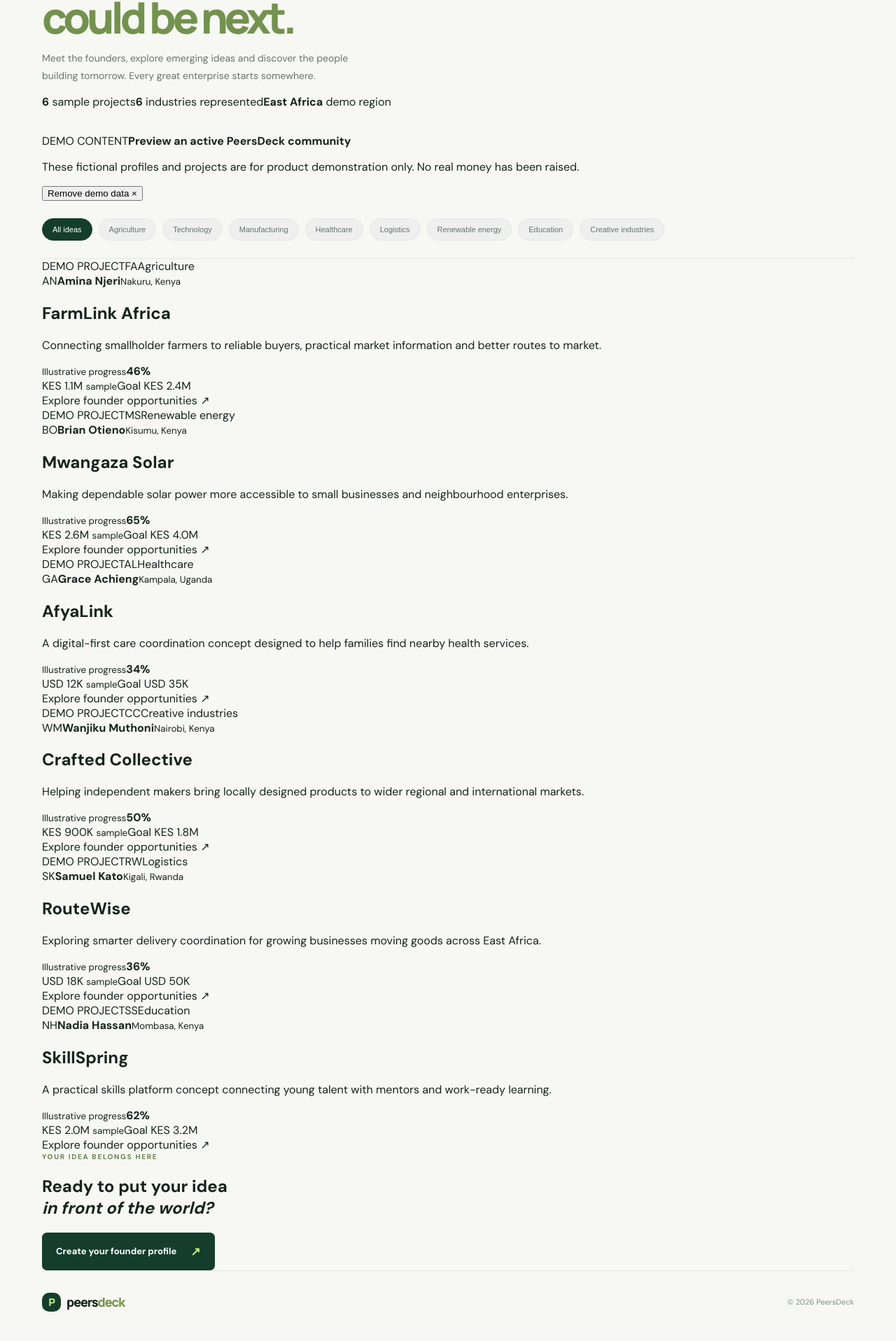
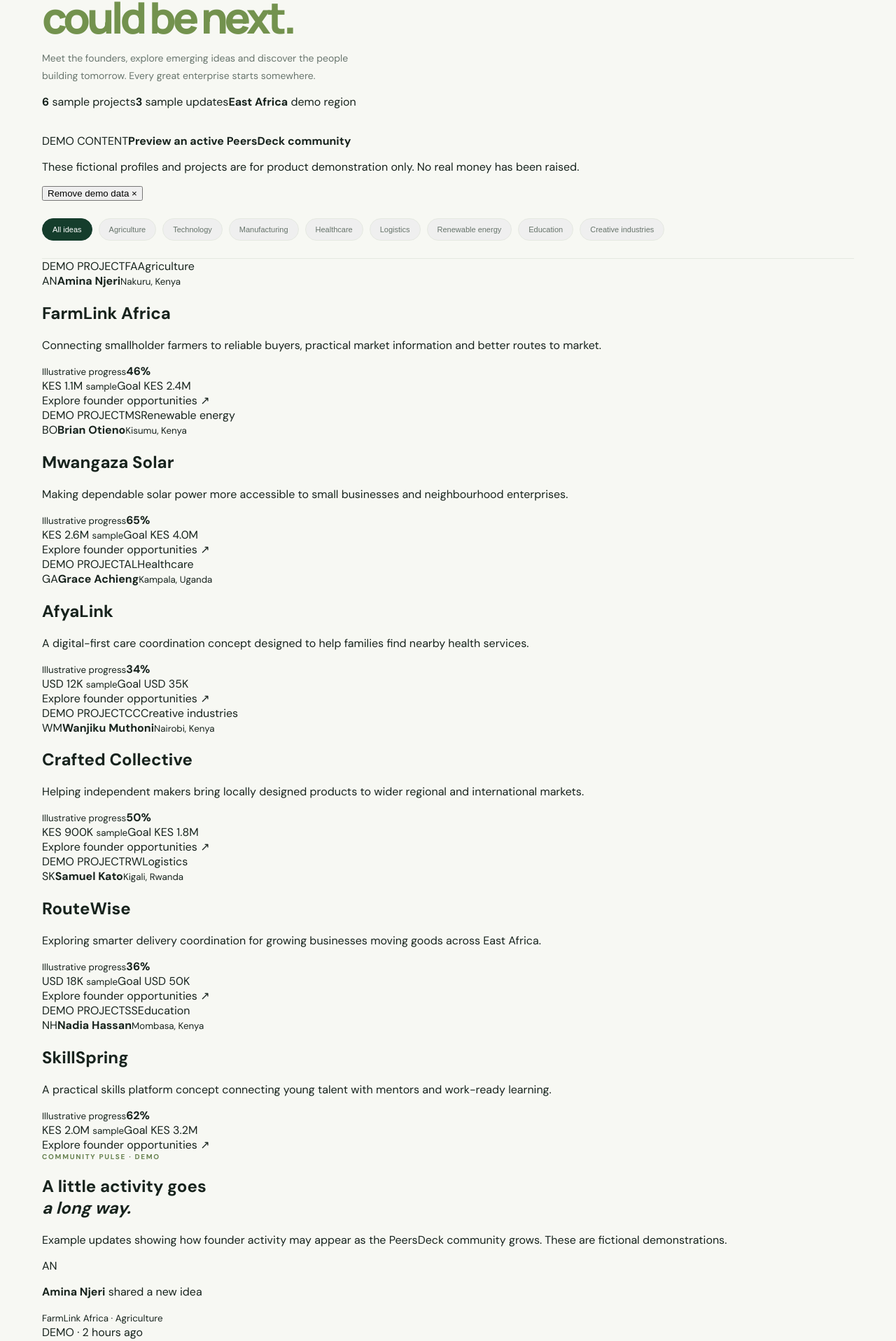
Before and after one commit to peersdeck/peersdeck, a Next.js app: page /discover in a window 1280 px wide. Shown: the part 267-2184 px from the top of the page at 70% size. Built offline with nearby package versions, Linux system fonts and the light colour scheme.

Commit message:
Add clearly labelled demo community activity

```diff
--- a/app/discover/page.tsx
+++ b/app/discover/page.tsx
@@ -18,6 +18,11 @@ const starterProjects: DemoProject[] = [
 ];
 
 const categories = ["All ideas", "Agriculture", "Technology", "Manufacturing", "Healthcare", "Logistics", "Renewable energy", "Education", "Creative industries"];
+const demoActivity = [
+  { initials: "AN", name: "Amina Njeri", action: "shared a new idea", detail: "FarmLink Africa · Agriculture", time: "DEMO · 2 hours ago" },
+  { initials: "BO", name: "Brian Otieno", action: "updated a project milestone", detail: "Mwangaza Solar · Renewable energy", time: "DEMO · 5 hours ago" },
+  { initials: "WM", name: "Wanjiku Muthoni", action: "joined the founder community", detail: "Creative industries · Nairobi", time: "DEMO · Yesterday" },
+];
 
 export default function DiscoverPage() {
   const [projects, setProjects] = useState(starterProjects);
@@ -46,7 +51,7 @@ export default function DiscoverPage() {
       <div className="eyebrow">THE IDEAS DIRECTORY · BUILT IN AFRICA, OPEN TO THE WORLD</div>
       <h1>Discover what<br /><em>could be next.</em></h1>
       <p>Meet the founders, explore emerging ideas and discover the people building tomorrow. Every great enterprise starts somewhere.</p>
-      <div className="discover-stats"><span><b>{projects.length}</b> sample projects</span><span><b>6</b> industries represented</span><span><b>East Africa</b> demo region</span></div>
+      <div className="discover-stats"><span><b>{projects.length}</b> sample projects</span><span><b>{demoVisible ? 3 : 0}</b> sample updates</span><span><b>East Africa</b> demo region</span></div>
     </div>
 
     <section className="demo-control" aria-label="Demonstration content controls">
@@ -68,6 +73,7 @@ export default function DiscoverPage() {
       </article>)}
     </section> : <div className="empty-state demo-empty"><div className="empty-symbol">✳</div><h2>{demoVisible ? "No projects in this category yet." : "Demo content has been removed."}</h2><p>{demoVisible ? "Try another industry, or come back as founders publish their ideas." : "The sample profiles and projects have been cleared from this preview. Real founder submissions will appear here after review."}</p>{!demoVisible && <button className="button" onClick={restoreDemo}>Restore demo preview ↻</button>}</div>}
 
+    {demoVisible && <section className="demo-activity"><div className="activity-heading"><div><div className="eyebrow">COMMUNITY PULSE · DEMO</div><h2>A little activity goes<br /><em>a long way.</em></h2></div><p>Example updates showing how founder activity may appear as the PeersDeck community grows. These are fictional demonstrations.</p></div><div className="activity-list">{demoActivity.map((item) => <article className="activity-item" key={item.initials}><span className="founder-avatar">{item.initials}</span><div><p><b>{item.name}</b> {item.action}</p><small>{item.detail}</small></div><span className="activity-time">{item.time}</span></article>)}</div></section>}
     <section className="discover-bottom-cta"><div><div className="eyebrow">YOUR IDEA BELONGS HERE</div><h2>Ready to put your idea<br /><em>in front of the world?</em></h2></div><Link className="button" href="/signup">Create your founder profile <span>↗</span></Link></section>
     <footer className="footer inner-footer"><Link className="brand" href="/"><span className="brand-mark">P</span> peers<span>deck</span></Link><span>© {new Date().getFullYear()} PeersDeck</span></footer>
   </main>;
```
